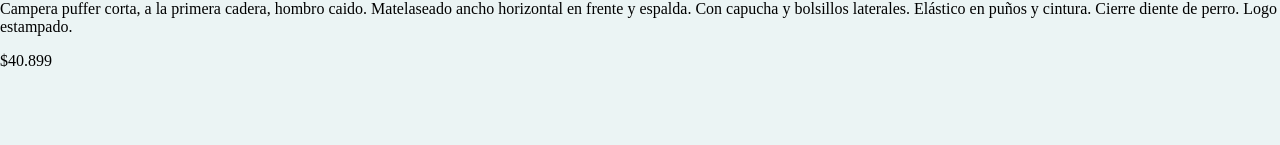
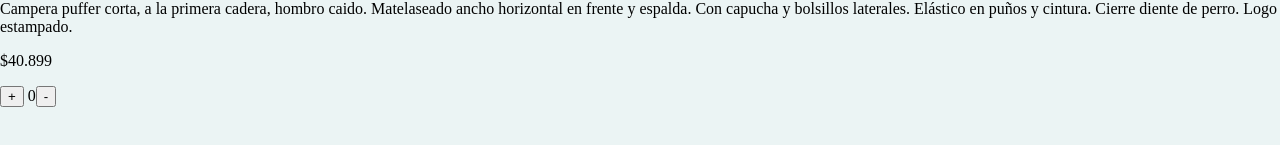
Before and after one commit to FranciscoBourquin/react-ch, a React (Create React App) app in the folder proyecto-react/: page /MensClothes/0 in a window 1280 px wide. Shown: the part 481-626 px from the top of the page. Built offline with nearby package versions, Linux system fonts and the light colour scheme.

Commit message:
Se crea un estado y se crean dos botones. Los botones reciben la fucnión del estado en un evento y actualizan la cantidad de productos sumando o restando

```diff
--- a/proyecto-react/src/Components/ItemDetail/ItemDetail.js
+++ b/proyecto-react/src/Components/ItemDetail/ItemDetail.js
@@ -1,14 +1,29 @@
 import { Item } from '../Item/Item';
+import { Button } from '../Button/Button';
+import { useState } from 'react';
 
 export const ItemDetail = ({ name, image, description, price }) => {
+  const [quantity, setQuantity] = useState(0);
+
+  const handleIncrement = () => {
+    setQuantity(quantity + 1);
+  };
+
+  const handleDecrement = () => {
+    setQuantity(quantity - 1);
+  };
+
   return (
     <div>
       <h2>Detalles del producto</h2>
-      <Item
-      name={name}
-      image={image}
-      description={description}
-      price={price} />
+      <Item name={name} image={image} description={description} price={price} />
+      <Button
+      texto= '+'
+       onClick= {handleIncrement}/>
+      <span> {quantity}</span>
+      <Button
+      texto= '-'
+       onClick= {handleDecrement}/>
     </div>
   );
 };
```
